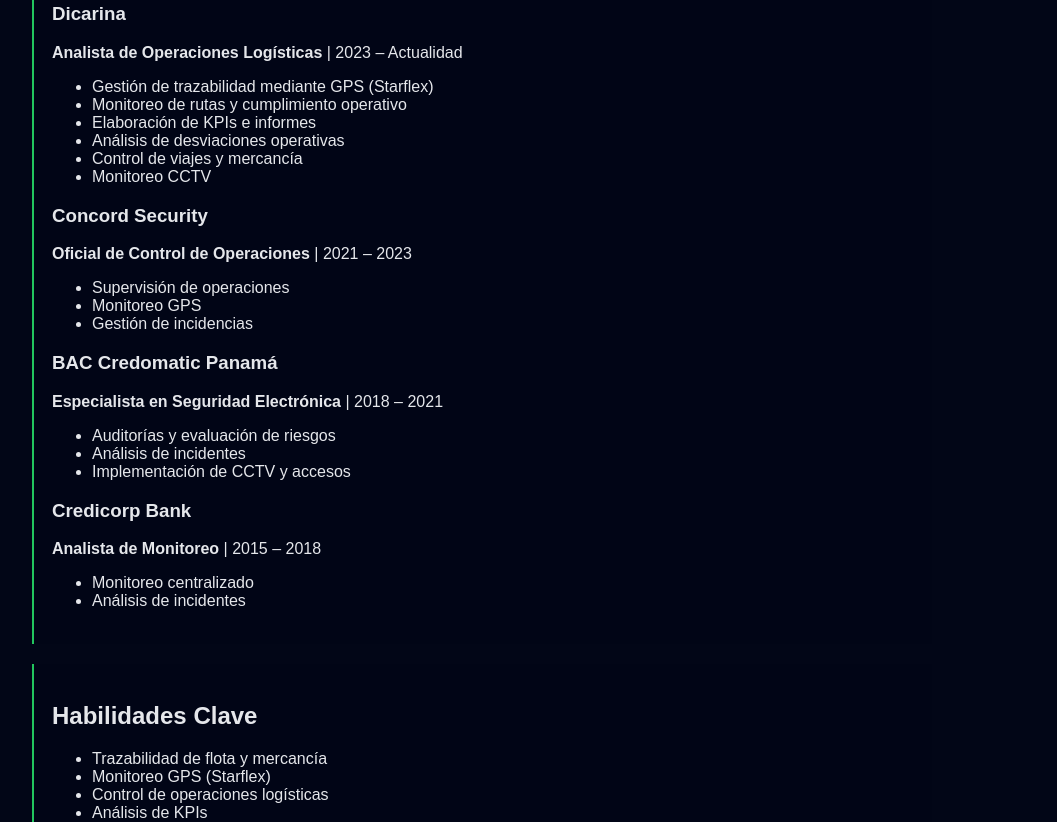
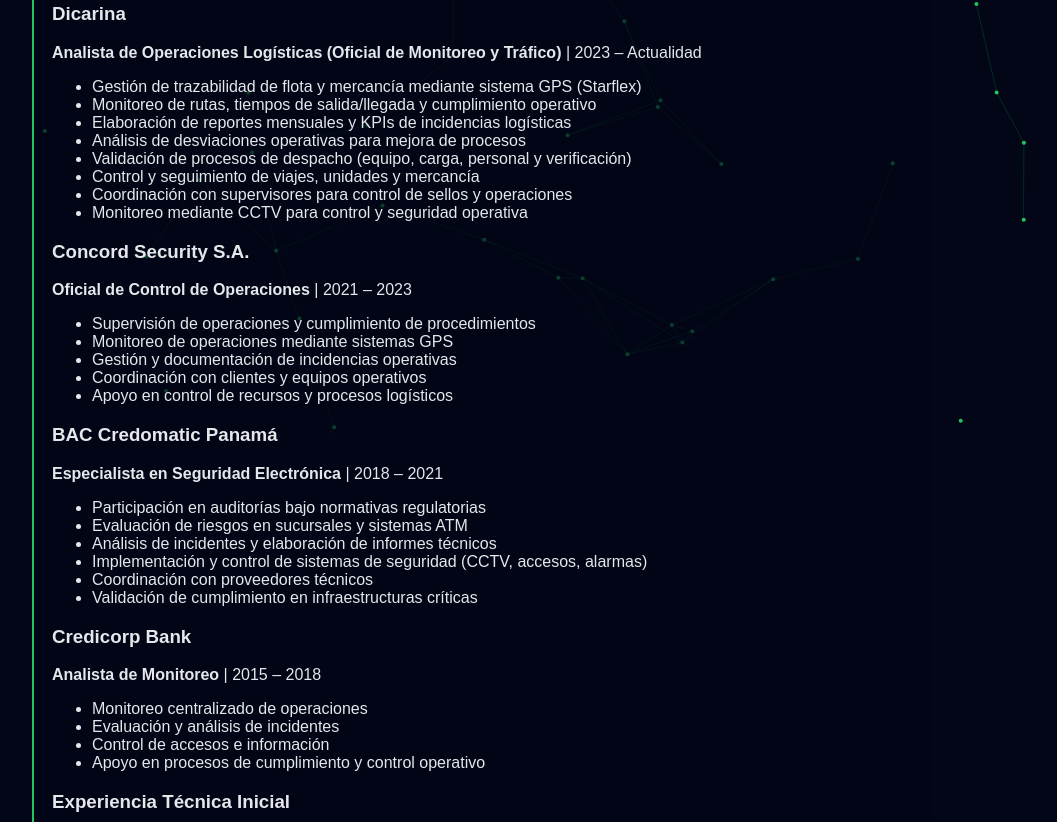
Before and after one commit to OJ131987/Oscar-rivera-cv, a plain HTML site: page index.html in a window 1280 px wide. Shown: the part 364-1186 px from the top of the page, without its empty margins (158-1215 px from the left). Drawn offline with Linux system fonts and the light colour scheme.

Commit message:
Update index.html

```diff
--- a/index.html
+++ b/index.html
@@ -2,7 +2,7 @@
 <html lang="es">
 <head>
   <meta charset="UTF-8">
-  <title>Oscar Rivera | Cyber Portfolio</title>
+  <title>Oscar Rivera | Portfolio Profesional</title>
   <link rel="stylesheet" href="style.css">
 </head>
 
@@ -14,8 +14,6 @@
 
   <!-- HERO -->
   <header class="hero">
-
-    <div class="hero-content">
     <h1>Oscar Rivera</h1>
 
     <p class="subtitle">
@@ -24,7 +22,7 @@
 
     <p class="subtext">
       Analista de Operaciones Logísticas con más de 10 años de experiencia en monitoreo, control operativo y análisis en entornos bancarios y logísticos.
-Experiencia en trazabilidad de flota y mercancía, mediante el uso de sistemas GPS y CCTV y Cognos, así como en la generación de KPIs e informes operativos para la toma de decisiones.
+Experiencia en trazabilidad de flota y mercancía, mediante el uso de sistemas Cognos, GPS y CCTV, así como en la generación de KPIs e informes operativos para la toma de decisiones.
 Experiencia en auditorías, gestión de riesgos y cumplimiento normativo, con enfoque en la detección de incidencias, optimización de procesos.
 Formación en redes y ciberseguridad aplicada al fortalecimiento del monitoreo, control y uso de herramientas tecnológicas en operaciones.
     </p>
@@ -33,59 +31,61 @@
       <a href="https://www.linkedin.com/in/oscar-joel-rivera-morales-" target="_blank" class="btn">LinkedIn</a>
       <a href="https://www.credly.com/users/oscar-rivera.74eac1dc" target="_blank" class="btn">Credly</a>
     </div>
-    </div>
-
-    <!-- RADAR -->
-    <div class="radar-container">
-      <div class="radar">
-        <div class="circle"></div>
-        <div class="circle"></div>
-        <div class="circle"></div>
-        <div class="line"></div>
-      </div>
-    </div>
-
   </header>
-
-  <div class="scanner-line"></div>
 
   <!-- EXPERIENCIA -->
   <section class="card fade-in">
     <h2>Experiencia Profesional</h2>
 
     <h3>Dicarina</h3>
-    <p><strong>Analista de Operaciones Logísticas</strong> | 2023 – Actualidad</p>
+    <p><strong>Analista de Operaciones Logísticas (Oficial de Monitoreo y Tráfico)</strong> | 2023 – Actualidad</p>
     <ul>
-      <li>Gestión de trazabilidad mediante GPS (Starflex)</li>
-      <li>Monitoreo de rutas y cumplimiento operativo</li>
-      <li>Elaboración de KPIs e informes</li>
-      <li>Análisis de desviaciones operativas</li>
-      <li>Control de viajes y mercancía</li>
-      <li>Monitoreo CCTV</li>
+      <li>Gestión de trazabilidad de flota y mercancía mediante sistema GPS (Starflex)</li>
+      <li>Monitoreo de rutas, tiempos de salida/llegada y cumplimiento operativo</li>
+      <li>Elaboración de reportes mensuales y KPIs de incidencias logísticas</li>
+      <li>Análisis de desviaciones operativas para mejora de procesos</li>
+      <li>Validación de procesos de despacho (equipo, carga, personal y verificación)</li>
+      <li>Control y seguimiento de viajes, unidades y mercancía</li>
+      <li>Coordinación con supervisores para control de sellos y operaciones</li>
+      <li>Monitoreo mediante CCTV para control y seguridad operativa</li>
     </ul>
 
-    <h3>Concord Security</h3>
+    <h3>Concord Security S.A.</h3>
     <p><strong>Oficial de Control de Operaciones</strong> | 2021 – 2023</p>
     <ul>
-      <li>Supervisión de operaciones</li>
-      <li>Monitoreo GPS</li>
-      <li>Gestión de incidencias</li>
+      <li>Supervisión de operaciones y cumplimiento de procedimientos</li>
+      <li>Monitoreo de operaciones mediante sistemas GPS</li>
+      <li>Gestión y documentación de incidencias operativas</li>
+      <li>Coordinación con clientes y equipos operativos</li>
+      <li>Apoyo en control de recursos y procesos logísticos</li>
     </ul>
 
     <h3>BAC Credomatic Panamá</h3>
     <p><strong>Especialista en Seguridad Electrónica</strong> | 2018 – 2021</p>
     <ul>
-      <li>Auditorías y evaluación de riesgos</li>
-      <li>Análisis de incidentes</li>
-      <li>Implementación de CCTV y accesos</li>
+      <li>Participación en auditorías bajo normativas regulatorias</li>
+      <li>Evaluación de riesgos en sucursales y sistemas ATM</li>
+      <li>Análisis de incidentes y elaboración de informes técnicos</li>
+      <li>Implementación y control de sistemas de seguridad (CCTV, accesos, alarmas)</li>
+      <li>Coordinación con proveedores técnicos</li>
+      <li>Validación de cumplimiento en infraestructuras críticas</li>
     </ul>
 
     <h3>Credicorp Bank</h3>
     <p><strong>Analista de Monitoreo</strong> | 2015 – 2018</p>
     <ul>
-      <li>Monitoreo centralizado</li>
-      <li>Análisis de incidentes</li>
+      <li>Monitoreo centralizado de operaciones</li>
+      <li>Evaluación y análisis de incidentes</li>
+      <li>Control de accesos e información</li>
+      <li>Apoyo en procesos de cumplimiento y control operativo</li>
     </ul>
+
+    <h3>Experiencia Técnica Inicial</h3>
+    <ul>
+      <li>Mantenimiento industrial y soporte técnico</li>
+      <li>Instalación de sistemas de tuberías y riego</li>
+    </ul>
+
   </section>
 
   <!-- HABILIDADES -->
@@ -95,11 +95,11 @@
       <li>Trazabilidad de flota y mercancía</li>
       <li>Monitoreo GPS (Starflex)</li>
       <li>Control de operaciones logísticas</li>
-      <li>Análisis de KPIs</li>
-      <li>Gestión de riesgos</li>
+      <li>Análisis de KPIs e incidencias</li>
+      <li>Gestión de riesgos operativos</li>
       <li>Auditoría y cumplimiento</li>
       <li>Monitoreo CCTV</li>
-      <li>Comunicación técnica</li>
+      <li>Comunicación técnica y capacitación</li>
     </ul>
   </section>
 
@@ -107,10 +107,13 @@
   <section class="card fade-in">
     <h2>Certificaciones y Formación</h2>
     <ul>
-      <li>Gestión de la Demanda y Operaciones de Transporte Logísticas</li>
-      <li>Ciberseguridad, Análisis de Datos y Redes de Cisco Networking Academy</li>
-      <li>Seguridad Industrial y Riesgo Profesional </li>
-      <li>Ethical Hacking </li>
+      <li>Gestión de Transporte y Operaciones Logísticas</li>
+      <li>Gestión de la Demanda en Logística</li>
+      <li>Cisco Networking Academy (Redes, Ciberseguridad, Data Analytics)</li>
+      <li>Formación en Redes (Switching y fundamentos de infraestructura) (en curso)</li>
+      <li>Formación en Ethical Hacking (en curso)</li>
+      <li>Seguridad Industrial y Riesgo Profesionales</li>
+      <li>Analisis de Datos</li>
       <li>Industrial Networking Essentials</li>
     </ul>
   </section>
@@ -129,16 +132,18 @@
   <section class="card fade-in">
     <h2>Logros Destacados</h2>
     <ul>
-      <li>Instructor en Net Dream Team Academy</li>
+      <li>Seleccionado como Instructor en Net Dream Team Academy</li>
       <li>Participación en academia con reconocimiento internacional</li>
-      <li>Experiencia en KPIs operativos</li>
+      <li>Experiencia en generación de KPIs y control de incidencias operativas</li>
     </ul>
   </section>
 
 </div>
 
+<!-- ANIMACIÓN SCROLL -->
 <script>
 const elements = document.querySelectorAll('.fade-in');
+
 const observer = new IntersectionObserver((entries) => {
   entries.forEach(entry => {
     if(entry.isIntersecting){
@@ -146,7 +151,58 @@
     }
   });
 });
+
 elements.forEach(el => observer.observe(el));
+</script>
+
+<!-- FONDO TECNOLÓGICO -->
+<script>
+const canvas = document.getElementById("bg-animation");
+const ctx = canvas.getContext("2d");
+
+canvas.width = window.innerWidth;
+canvas.height = window.innerHeight;
+
+let particles = [];
+
+for (let i = 0; i < 70; i++) {
+  particles.push({
+    x: Math.random() * canvas.width,
+    y: Math.random() * canvas.height,
+    dx: (Math.random() - 0.5),
+    dy: (Math.random() - 0.5)
+  });
+}
+
+function animate() {
+  ctx.clearRect(0, 0, canvas.width, canvas.height);
+
+  particles.forEach(p => {
+    p.x += p.dx;
+    p.y += p.dy;
+
+    ctx.beginPath();
+    ctx.arc(p.x, p.y, 2, 0, Math.PI * 2);
+    ctx.fillStyle = "#22c55e";
+    ctx.fill();
+
+    particles.forEach(p2 => {
+      let dist = Math.hypot(p.x - p2.x, p.y - p2.y);
+      if (dist < 120) {
+        ctx.beginPath();
+        ctx.moveTo(p.x, p.y);
+        ctx.lineTo(p2.x, p2.y);
+        ctx.strokeStyle = "rgba(34,197,94,0.1)";
+        ctx.stroke();
+      }
+    });
+
+  });
+
+  requestAnimationFrame(animate);
+}
+
+animate();
 </script>
 
 </body>
```
Lines whose indentation alone changed are shown as unchanged.
